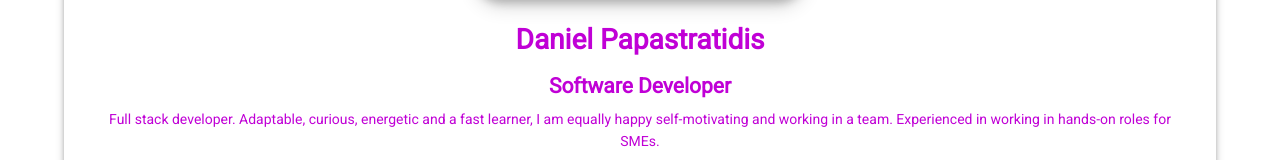
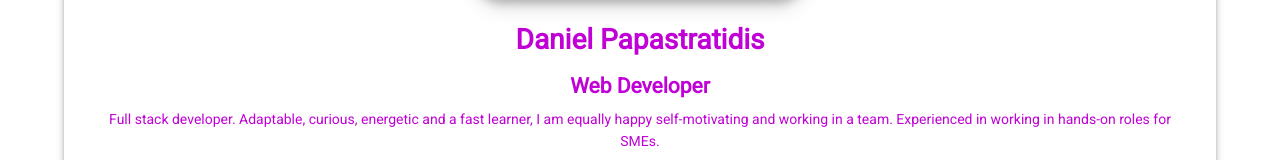
Before and after one commit to idanpap/website, a React (Create React App) app: page / in a window 1280 px wide. Shown: the part 398-558 px from the top of the page. Built offline with nearby package versions, Linux system fonts and the light colour scheme.

Commit message:
changed title

```diff
--- a/src/components/About.js
+++ b/src/components/About.js
@@ -11,7 +11,7 @@ export default class About extends Component {
           alt="Daniel presenting"
         ></img>
         <p>
-          My name is Daniel Papastratidis and I am a software developer. I am
+          My name is Daniel Papastratidis and I am a web developer. I am
           available to be hired for a September 2021 start.
         </p>
         <p>
--- a/src/components/Home.js
+++ b/src/components/Home.js
@@ -15,7 +15,7 @@ export default class Home extends Component {
           alt="My face"
         ></img>
         <h1 id="job-title">Daniel Papastratidis</h1>
-        <h2 id="job-title">Software Developer</h2>
+        <h2 id="job-title">Web Developer</h2>
         <p>
           Full stack developer. Adaptable, curious, energetic and a fast
           learner, I am equally happy self-motivating and working in a team.
```
